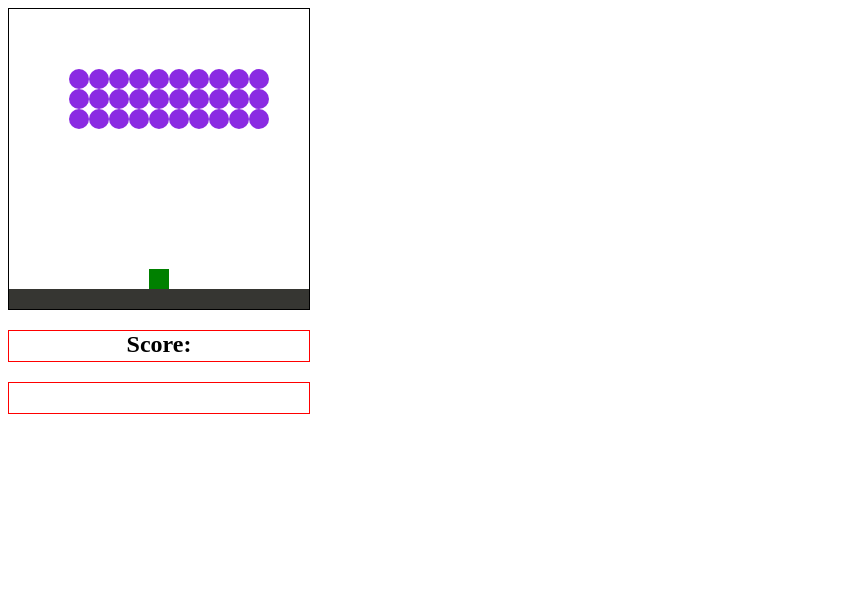
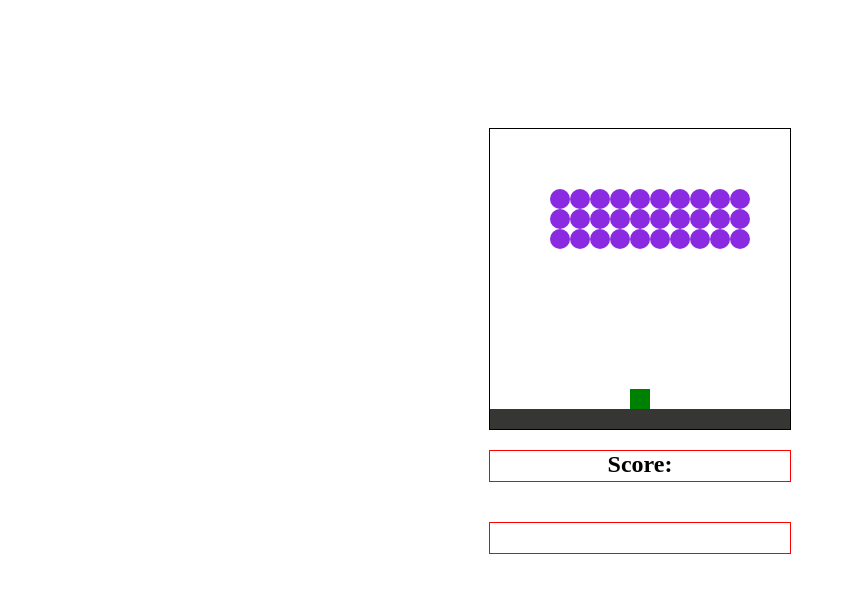
Before and after one commit to Kiran0R0Patil/space-invaders, a plain HTML site: page index.html in a window 1280 px wide. Shown: the whole page, without its empty margins (0-846 px from the left). Drawn offline with Linux system fonts and the light colour scheme.

Commit message:
Update styles.css

```diff
--- a/styles.css
+++ b/styles.css
@@ -1,9 +1,18 @@
+body{
+    margin-top: 10%;
+    display: flex;
+    align-items: center;
+    justify-content: center;
+    flex-direction: column;
+}
+
 h2{
     width: 300px;
     height: 30px;
     text-align: center;
     border: 1px solid red;
 }
+
 .grid{
     width: 300px;
     height: 300px;
```
